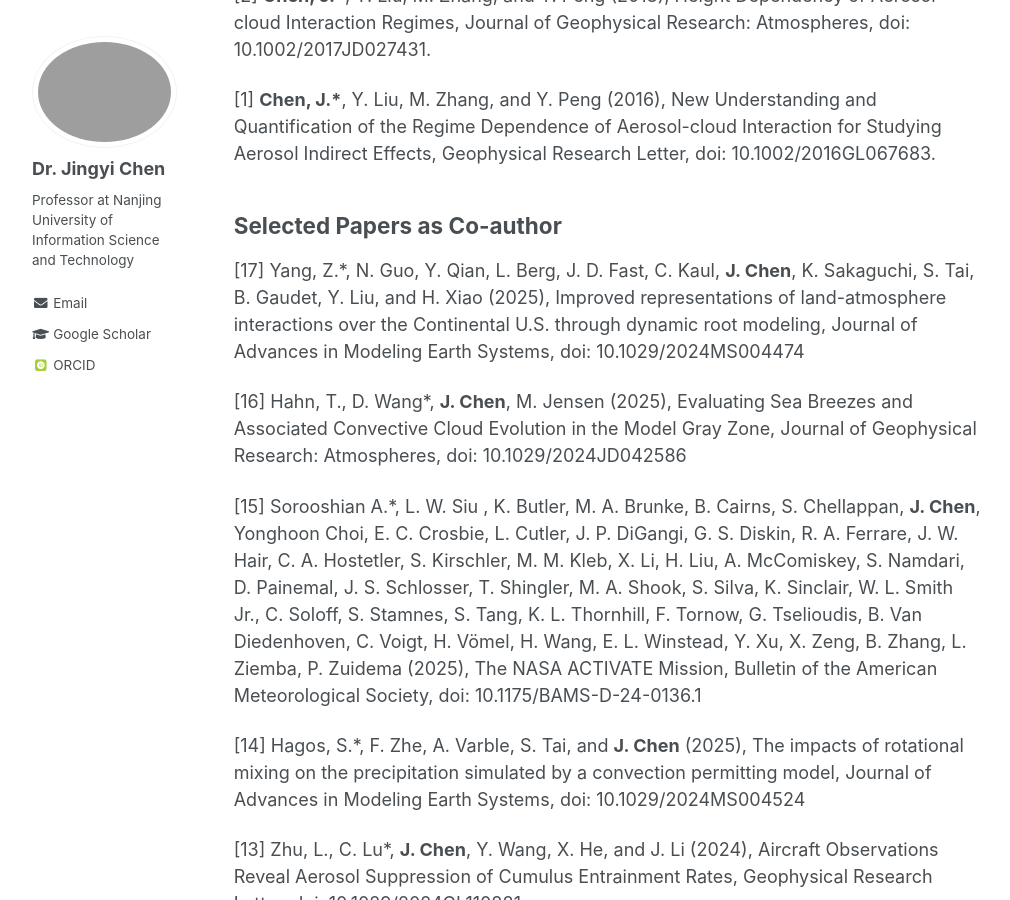
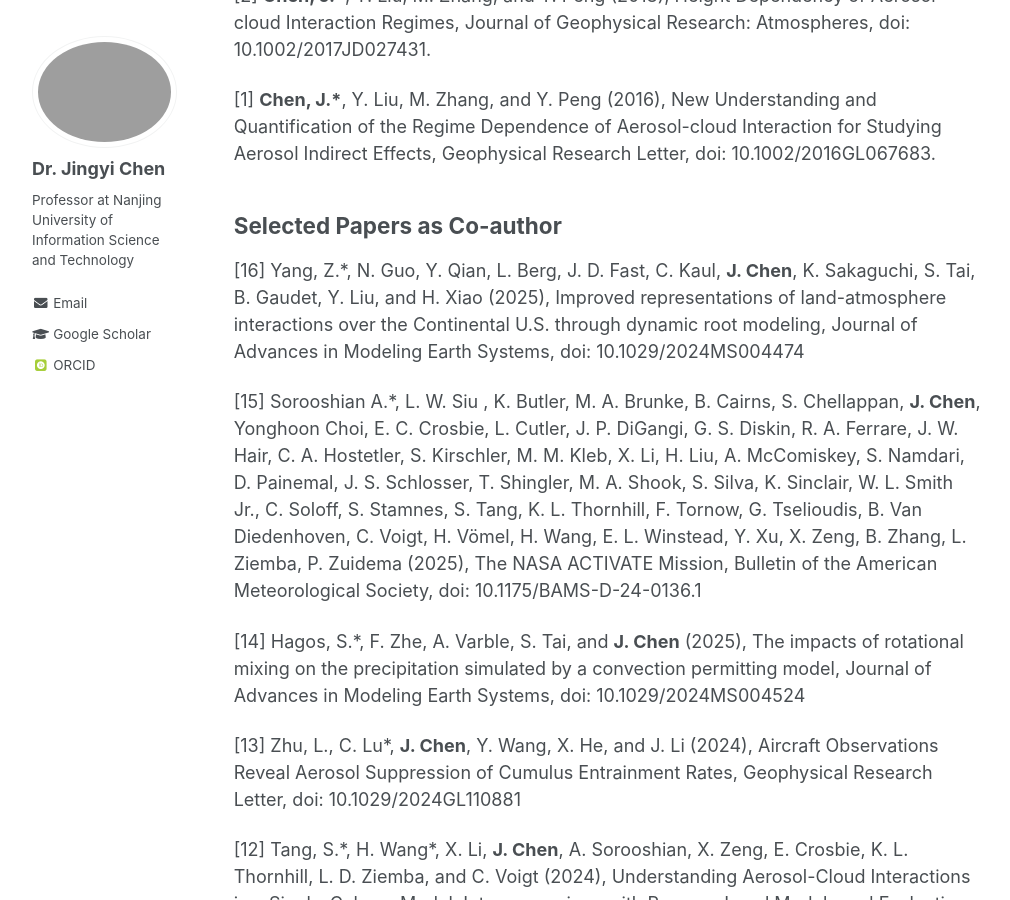
Before and after one commit to Jingyi-Chen/jingyi-chen.github.io, a Jekyll site: the page built from _pages/publications.md, in a window 1280 px wide and 900 px high, scrolled down 1238 px. Shown: the whole window, without its empty margins (132-1142 px from the left). Built offline with Jekyll 4.4.1, drawn with Linux system fonts in a browser that asks for light colours; some web fonts are replaced.

Commit message:
Update publications.md

```diff
--- a/_pages/publications.md
+++ b/_pages/publications.md
@@ -34,9 +34,7 @@ Selected Papers as Lead Author
 Selected Papers as Co-author
 ---
 
-[17] Yang, Z.\*, N. Guo, Y. Qian, L. Berg, J. D. Fast, C. Kaul, **J. Chen**, K. Sakaguchi, S. Tai, B. Gaudet, Y. Liu, and H. Xiao (2025), Improved representations of land-atmosphere interactions over the Continental U.S. through dynamic root modeling, Journal of Advances in Modeling Earth Systems, doi: 10.1029/2024MS004474
-
-[16] Hahn, T., D. Wang\*, **J. Chen**, M. Jensen (2025), Evaluating Sea Breezes and Associated Convective Cloud Evolution in the Model Gray Zone, Journal of Geophysical Research: Atmospheres, doi: 10.1029/2024JD042586
+[16] Yang, Z.\*, N. Guo, Y. Qian, L. Berg, J. D. Fast, C. Kaul, **J. Chen**, K. Sakaguchi, S. Tai, B. Gaudet, Y. Liu, and H. Xiao (2025), Improved representations of land-atmosphere interactions over the Continental U.S. through dynamic root modeling, Journal of Advances in Modeling Earth Systems, doi: 10.1029/2024MS004474
 
 [15] Sorooshian A.\*, L. W. Siu , K. Butler, M. A. Brunke, B. Cairns, S. Chellappan, **J. Chen**, Yonghoon Choi, E. C. Crosbie, L. Cutler, J. P. DiGangi, G. S. Diskin, R. A. Ferrare, J. W. Hair, C. A. Hostetler, S. Kirschler, M. M. Kleb, X. Li, H. Liu, A. McComiskey, S. Namdari, D. Painemal, J. S. Schlosser, T. Shingler, M. A. Shook, S. Silva, K. Sinclair, W. L. Smith Jr., C. Soloff, S. Stamnes, S. Tang, K. L. Thornhill, F. Tornow, G. Tselioudis, B. Van Diedenhoven, C. Voigt, H. Vömel, H. Wang, E. L. Winstead, Y. Xu, X. Zeng, B. Zhang, L. Ziemba, P. Zuidema (2025), The NASA ACTIVATE Mission, Bulletin of the American Meteorological Society, doi: 10.1175/BAMS-D-24-0136.1
 
```
